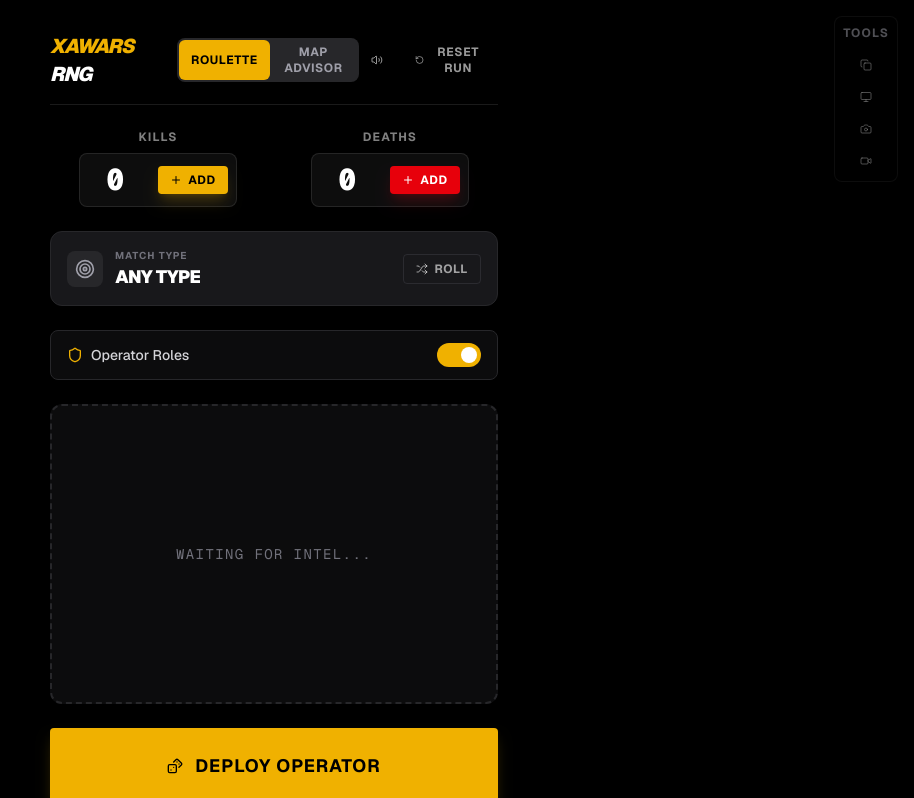
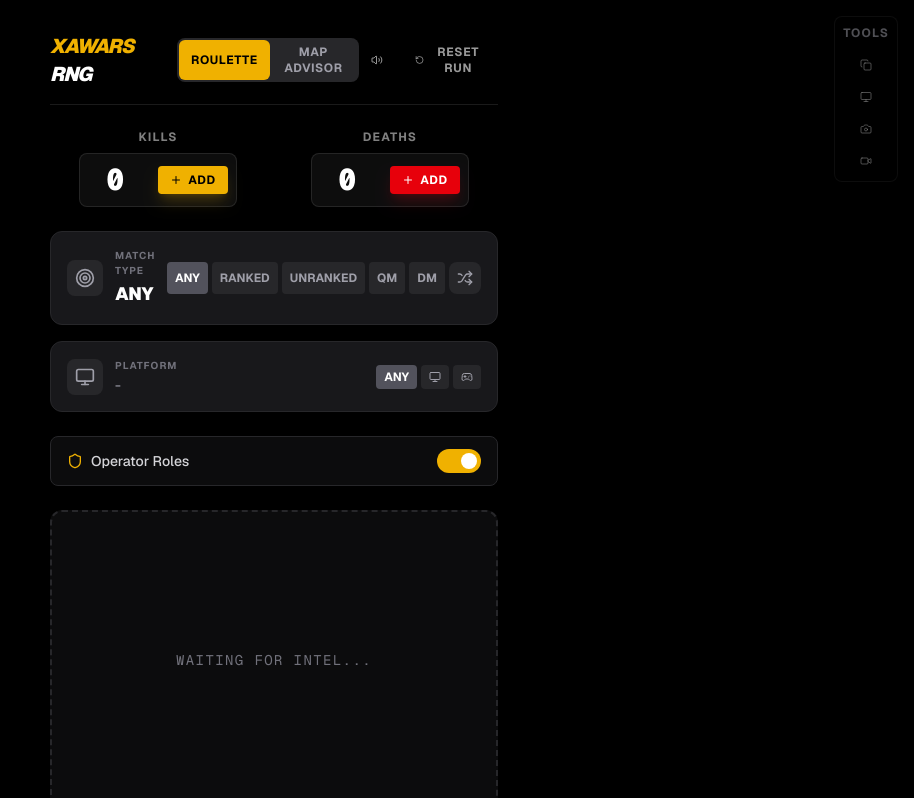
Before and after one commit to Xawars/xawars-rng, a Next.js app: page / in a window 1280 px wide. Shown: the top 798 px of the page, without its empty margins (366-1280 px from the left). Built offline with nearby package versions, Linux system fonts and the light colour scheme; no server answers.

Commit message:
feat: add explicit match type and platform selection in main app
- Add MatchTypeSelector with explicit buttons: Any, Ranked, Unranked, QM, DM
- Add PlatformSelector with buttons: Any, PC, Console
- Use selected values when rolling operator (instead of random only)

```diff
--- a/app/components/MatchTypeSelector.tsx
+++ b/app/components/MatchTypeSelector.tsx
@@ -1,30 +1,25 @@
 'use client';
 
 import { useState, useEffect } from 'react';
-import { Target, Shuffle, Monitor, Gamepad2 } from 'lucide-react';
-import { Button } from './ui/Button';
-import { MatchType, Platform } from '../data/types';
-import { MATCH_TYPES, getRandomMatchType, getRandomPlatform } from '../data/operators';
+import { Target, Shuffle } from 'lucide-react';
+import { MatchType } from '../data/types';
+import { MATCH_TYPES, getRandomMatchType } from '../data/operators';
 
 interface MatchTypeSelectorProps {
   currentType: MatchType | null;
-  currentPlatform: Platform | null;
-  onRoll: (type: MatchType) => void;
-  onPlatformRoll: (platform: Platform) => void;
+  onSelect: (type: MatchType | null) => void;
   isRollingParent?: boolean;
 }
 
-export function MatchTypeSelector({ currentType, currentPlatform, onRoll, onPlatformRoll, isRollingParent }: MatchTypeSelectorProps) {
-  const [displayType, setDisplayType] = useState<string>(currentType || 'ANY TYPE');
-  const [displayPlatform, setDisplayPlatform] = useState<string>(currentPlatform || '');
+export function MatchTypeSelector({ currentType, onSelect, isRollingParent }: MatchTypeSelectorProps) {
+  const [displayType, setDisplayType] = useState<string>(currentType || 'ANY');
   const [isRolling, setIsRolling] = useState(false);
 
   useEffect(() => {
     if (!isRolling) {
-      setDisplayType(currentType || 'ANY TYPE');
-      setDisplayPlatform(currentPlatform || '');
+      setDisplayType(currentType || 'ANY');
     }
-  }, [currentType, currentPlatform, isRolling]);
+  }, [currentType, isRolling]);
 
   const handleRoll = () => {
     if (isRolling || isRollingParent) return;
@@ -40,75 +35,65 @@ export function MatchTypeSelector({ currentType, currentPlatform, onRoll, onPlat
         clearInterval(interval);
         const finalType = getRandomMatchType();
         setDisplayType(finalType);
-        onRoll(finalType);
-
-        // If Ranked, also roll platform
-        if (finalType === 'Ranked') {
-          const finalPlatform = getRandomPlatform();
-          setDisplayPlatform(finalPlatform);
-          onPlatformRoll(finalPlatform);
-        } else {
-          setDisplayPlatform('');
-          onPlatformRoll('' as Platform);
-        }
-
+        onSelect(finalType);
         setIsRolling(false);
       }
     }, 50);
   };
 
   return (
-    <div className="flex items-center justify-between p-4 bg-zinc-900 border border-zinc-800 rounded-xl shadow-lg relative overflow-hidden group">
-      {/* Background glow when rolling */}
-      {isRolling && (
-        <div className="absolute inset-0 bg-yellow-500/5 animate-pulse" />
-      )}
-
-      <div className="flex items-center gap-3 relative z-10">
-        <div className={`p-2 rounded-lg transition-colors ${isRolling ? 'bg-yellow-500/20' : 'bg-zinc-800'}`}>
-          <Target className={`w-5 h-5 transition-colors ${isRolling ? 'text-yellow-500' : 'text-zinc-400 group-hover:text-yellow-500'}`} />
+    <div className="flex items-center justify-between p-4 bg-zinc-900 border border-zinc-800 rounded-xl shadow-lg">
+      <div className="flex items-center gap-3">
+        <div className="p-2 rounded-lg bg-zinc-800">
+          <Target className="w-5 h-5 text-zinc-400" />
         </div>
         <div>
           <p className="text-[10px] font-bold uppercase tracking-widest text-zinc-500 mb-0.5">Match Type</p>
-          <div className="h-6 overflow-hidden relative flex items-center gap-2">
-            <p
-              className={`text-lg font-black uppercase tracking-tight transition-all duration-75 ${
-                isRolling
-                  ? 'text-yellow-500 blur-[0.5px] translate-y-0.5'
-                  : 'text-white translate-y-0'
-              }`}
-            >
+          <p className="text-lg font-black uppercase text-white">
             {displayType}
           </p>
-            {displayPlatform && (
-              <span className={`text-[10px] font-bold uppercase tracking-widest px-1.5 py-0.5 rounded border ${
-                displayPlatform === 'PC'
-                  ? 'bg-blue-500/20 text-blue-400 border-blue-500/50'
-                  : 'bg-purple-500/20 text-purple-400 border-purple-500/50'
-              }`}>
-                {displayPlatform === 'PC' ? (
-                  <span className="flex items-center gap-1"><Monitor className="w-3 h-3" /> PC</span>
-                ) : (
-                  <span className="flex items-center gap-1"><Gamepad2 className="w-3 h-3" /> CON</span>
-                )}
-              </span>
-            )}
-          </div>
         </div>
       </div>
 
-      <Button
+      <div className="flex gap-1">
+        <button
+          type="button"
+          onClick={() => onSelect(null)}
+          className={`px-2 py-1 text-xs font-bold uppercase rounded transition-colors ${
+            !currentType
+              ? 'bg-zinc-600 text-white'
+              : 'bg-zinc-800 text-zinc-400 hover:bg-zinc-700'
+          }`}
+        >
+          Any
+        </button>
+        {MATCH_TYPES.map((mt) => (
+          <button
+            key={mt}
+            type="button"
+            onClick={() => onSelect(mt)}
+            className={`px-2 py-1 text-xs font-bold uppercase rounded transition-colors ${
+              currentType === mt
+                ? 'bg-yellow-500/20 text-yellow-400 border border-yellow-500/50'
+                : 'bg-zinc-800 text-zinc-400 hover:bg-zinc-700'
+            }`}
+          >
+            {mt === 'Quick Match' ? 'QM' : mt === 'Deathmatch' ? 'DM' : mt}
+          </button>
+        ))}
+        <button
+          type="button"
           onClick={handleRoll}
           disabled={isRolling || isRollingParent}
-        variant="ghost"
-        size="sm"
-        icon={Shuffle}
-        className={`relative z-10 border border-zinc-700/50 hover:border-yellow-500/50 transition-all ${
-          isRolling ? 'scale-95 opacity-50' : 'hover:bg-yellow-500/10'
+          className={`p-2 rounded-lg transition-colors ${
+            isRolling
+              ? 'bg-yellow-500/20'
+              : 'bg-zinc-800 hover:bg-zinc-700'
           }`}
         >
-        Roll
-      </Button>
+          <Shuffle className={`w-4 h-4 ${isRolling ? 'text-yellow-500 animate-spin' : 'text-zinc-400'}`} />
+        </button>
+      </div>
     </div>
   );
 }
--- /dev/null
+++ b/app/components/PlatformSelector.tsx
@@ -0,0 +1,72 @@
+'use client';
+
+import { Monitor, Gamepad2 } from 'lucide-react';
+import { Platform } from '../data/types';
+
+interface PlatformSelectorProps {
+  currentPlatform: Platform | null;
+  onSelect: (platform: Platform | null) => void;
+}
+
+export function PlatformSelector({ currentPlatform, onSelect }: PlatformSelectorProps) {
+  return (
+    <div className="flex items-center justify-between p-4 bg-zinc-900 border border-zinc-800 rounded-xl shadow-lg">
+      <div className="flex items-center gap-3">
+        <div className="p-2 rounded-lg bg-zinc-800">
+          <Monitor className="w-5 h-5 text-zinc-400" />
+        </div>
+        <div>
+          <p className="text-[10px] font-bold uppercase tracking-widest text-zinc-500 mb-0.5">Platform</p>
+          <div className="flex items-center gap-2">
+            {currentPlatform === 'PC' && (
+              <span className="flex items-center gap-1 text-sm font-bold text-blue-400">
+                <Monitor className="w-4 h-4" /> PC
+              </span>
+            )}
+            {currentPlatform === 'Console' && (
+              <span className="flex items-center gap-1 text-sm font-bold text-purple-400">
+                <Gamepad2 className="w-4 h-4" /> Console
+              </span>
+            )}
+            {!currentPlatform && (
+              <span className="text-sm font-bold text-zinc-500 uppercase">-</span>
+            )}
+          </div>
+        </div>
+      </div>
+
+      <div className="flex gap-1">
+        <button
+          onClick={() => onSelect(null)}
+          className={`px-2 py-1 text-xs font-bold uppercase rounded transition-colors ${
+            !currentPlatform
+              ? 'bg-zinc-600 text-white'
+              : 'bg-zinc-800 text-zinc-400 hover:bg-zinc-700'
+          }`}
+        >
+          Any
+        </button>
+        <button
+          onClick={() => onSelect('PC')}
+          className={`px-2 py-1 text-xs font-bold uppercase rounded flex items-center gap-1 transition-colors ${
+            currentPlatform === 'PC'
+              ? 'bg-blue-500/20 text-blue-400 border border-blue-500/50'
+              : 'bg-zinc-800 text-zinc-400 hover:bg-zinc-700'
+          }`}
+        >
+          <Monitor className="w-3 h-3" />
+        </button>
+        <button
+          onClick={() => onSelect('Console')}
+          className={`px-2 py-1 text-xs font-bold uppercase rounded flex items-center gap-1 transition-colors ${
+            currentPlatform === 'Console'
+              ? 'bg-purple-500/20 text-purple-400 border border-purple-500/50'
+              : 'bg-zinc-800 text-zinc-400 hover:bg-zinc-700'
+          }`}
+        >
+          <Gamepad2 className="w-3 h-3" />
+        </button>
+      </div>
+    </div>
+  );
+}
--- a/app/page.tsx
+++ b/app/page.tsx
@@ -15,6 +15,7 @@ import { CreatorTools } from './components/CreatorTools';
 import { ThumbnailEditorModal } from './components/ThumbnailEditorModal';
 import { AnimationExporterModal } from './components/AnimationExporterModal';
 import { MatchTypeSelector } from './components/MatchTypeSelector';
+import { PlatformSelector } from './components/PlatformSelector';
 import { OptionsRow } from './components/OptionsRow';
 import { OperatorCardModal } from './components/OperatorCardModal';
 import { MapAdvisor } from './components/MapAdvisor';
@@ -70,8 +71,18 @@ export default function Home() {
     setTimeout(() => {
       const op = getRandomOperator();
       const loadout = generateLoadout(op);
-      const matchType = getRandomMatchType();
-      const platform = matchType === 'Ranked' ? getRandomPlatform() : null;
+
+      // Use selected match type or random
+      const matchType = currentMatchType || getRandomMatchType();
+
+      // Use selected platform or random (only if Ranked or no specific match type selected)
+      let platform: Platform | null = null;
+      if (currentPlatform) {
+        platform = currentPlatform;
+      } else if (matchType === 'Ranked') {
+        platform = getRandomPlatform();
+      }
+
       const targetKills = getRandomTargetKills();
       const role = showRoles ? getRandomRole(op) : '';
 
@@ -100,7 +111,7 @@ export default function Home() {
     setCurrentOperator(pendingOperator);
     setCurrentLoadout(pendingLoadout);
     if (pendingMatchType) setCurrentMatchType(pendingMatchType);
-    if (pendingMatchType === 'Ranked') setCurrentPlatform(pendingPlatform);
+    if (pendingPlatform) setCurrentPlatform(pendingPlatform);
     setCurrentTargetKills(pendingTargetKills);
     if (pendingRole) setCurrentRole(pendingRole);
 
@@ -351,14 +362,18 @@ MVPs: ${history.slice(0, 3).map(h => h.operator.name).join(', ')}`;
             />
           </div>
 
-          {/* Match Type Selector */}
-          <MatchTypeSelector
-            currentType={currentMatchType}
-            currentPlatform={currentPlatform}
-            onRoll={(type) => setCurrentMatchType(type)}
-            onPlatformRoll={(platform) => setCurrentPlatform(platform)}
-            isRollingParent={isRolling}
-          />
+          {/* Match Type and Platform Selectors */}
+          <div className="flex flex-col gap-4">
+            <MatchTypeSelector
+              currentType={currentMatchType}
+              onSelect={(type) => setCurrentMatchType(type)}
+              isRollingParent={isRolling}
+            />
+            <PlatformSelector
+              currentPlatform={currentPlatform}
+              onSelect={(platform) => setCurrentPlatform(platform)}
+            />
+          </div>
 
           {/* Options Row */}
           <OptionsRow
```
Lines whose indentation alone changed are shown as unchanged.
